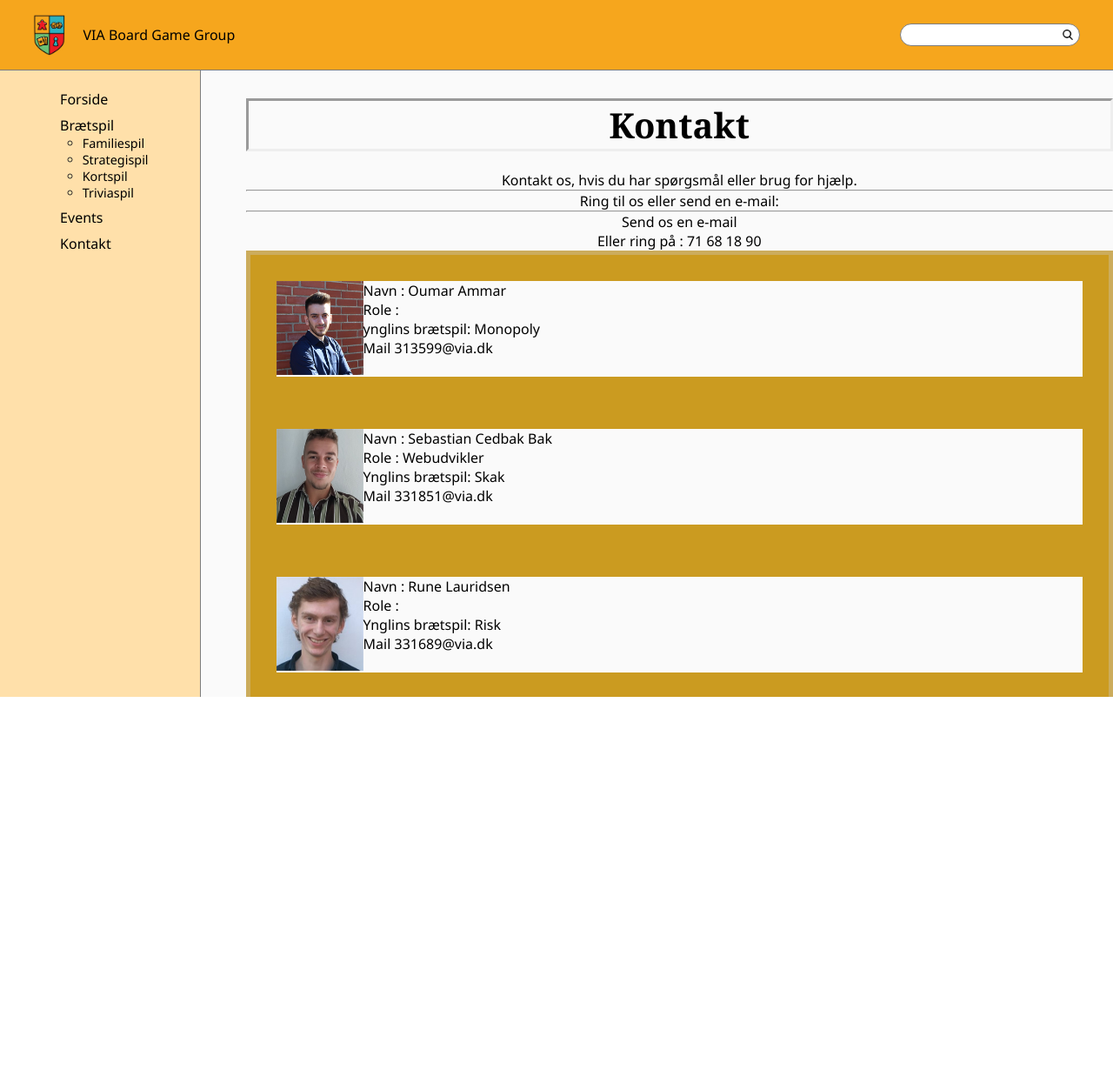
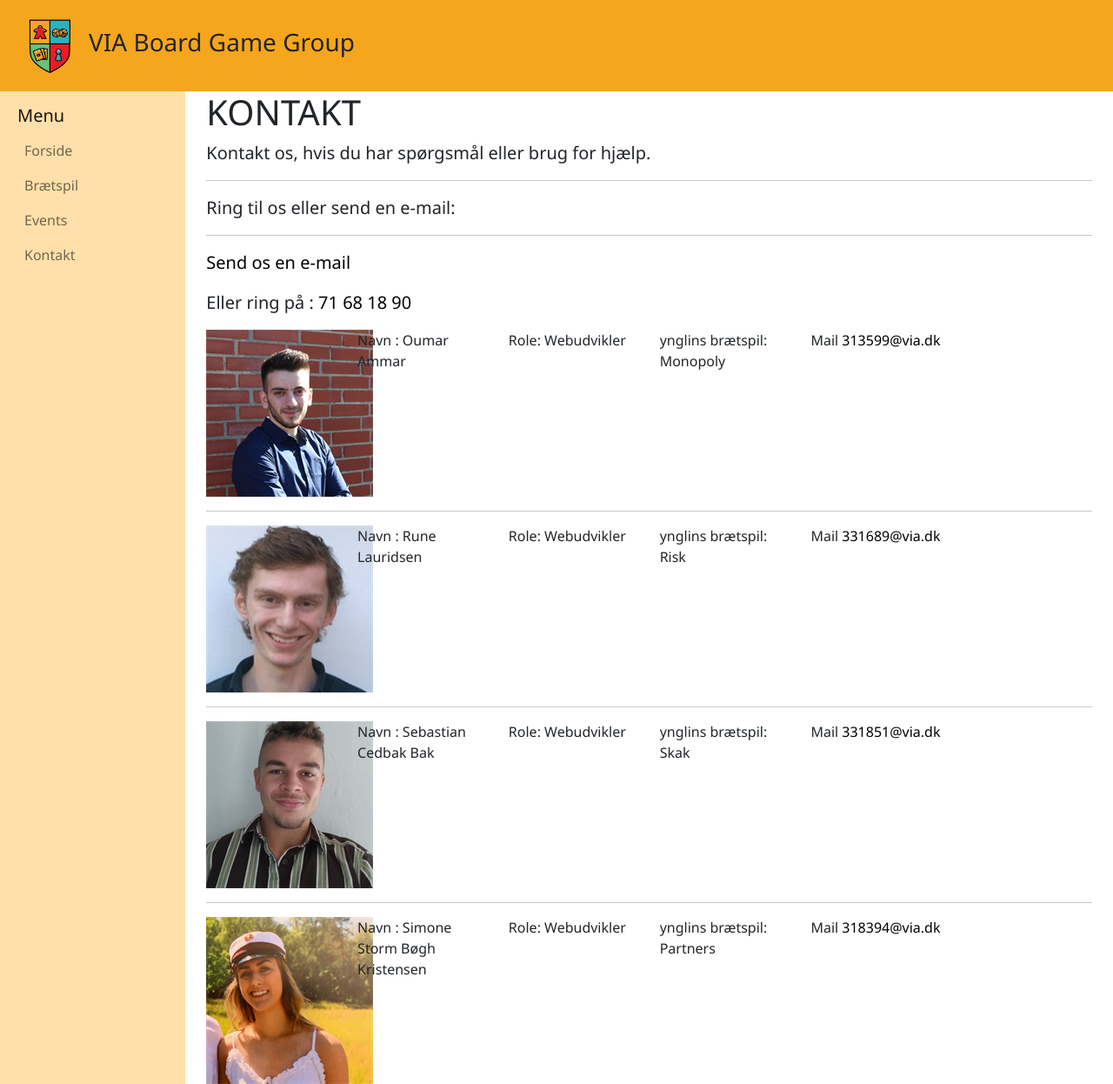
Before and after one commit to RuneLauridsen/SEP1-Assignment2, a plain HTML site: page pages/kontakt.html in a window 1280 px wide. Shown: the whole page at 87% size. Before the commit the page ends 801 px from the top, so only its background shows below. Drawn offline with Linux system fonts and the light colour scheme.

Commit message:
Ny bootstrap kontakt

```diff
--- a/pages/kontakt.html
+++ b/pages/kontakt.html
@@ -2,119 +2,160 @@
   Author: Omar
   Description: This is the contact information page
 -->
-
 <!DOCTYPE html>
 <html lang="en">
   <head>
-    <meta charset="utf-8">
-    <link rel="stylesheet" href="../css/b.css">
-    <link rel="stylesheet" href="../css/styles.css">
-    <title>Kontakt - VIA Board Game Group</title>
+    <meta charset="UTF-8">
+    <title>VIA Board Game Group</title>
     <link rel="icon" type="image/png" href="../images/icon.png">
+    <meta name="viewport" content="width=device-width, initial-scale=1.0">
+    <link href="../css/bootstrap.min.css" type="text/css" rel="stylesheet">
+    <link href="../css/styles.css" type="text/css" rel="stylesheet">
+    <script src="../js/bootstrap.min.js"></script>
   </head>
   <body>
-    <div>
-      <!-- This is the horizontal navigation bar at the top of the page -->
-      <div id="horiNavBar">
-        <img id="horiNavBarLogo" src="../images/icon.png" alt="Logo">
-        <h1 id="horiNavBarTitle">VIA Board Game Group</h1>
-        <div id="horiNavBarSearchCon">
-          <img id="horiNavBarSearchIcon" src="../images/search.png"
-            alt="Search
-            Icon">
+    <div class="container-fluid">
+      <div class="row" id="hori-navbar">
+        <div class="col-12 d-flex flex-row align-items-center">
+          <img id="hori-navbar-logo" src="../images/icon.png" alt="VIA Board
+            Game Group Logo">
+          <h3>VIA Board Game Group</h3>
         </div>
       </div>
-
-      <!-- This is the vertical navigation bar at the left side of the page -->
-      <div id="vertNavBar">
-        <ul id="vertNavBarList">
-          <li class="vertNavBarHeader"><a href="index.html">Forside</a></li>
-          <li class="vertNavBarHeader">
-            <a href="braetspil.html">Brætspil</a>
-            <ul class="vertNavBarSubList">
-              <li><a href="Familiespil.html">Familiespil</a></li>
-              <li><a href="strategispil.html">Strategispil</a></li>
-              <li><a href="kortspil.html">Kortspil</a></li>
-              <li><a href="triviaspil.html">Triviaspil</a></li>
+      <div class="row">
+        <!-- In md view, the #vert-navbar is positioned in column 1-2, as a vertical navbar.
+             In <=sm view, the #vert-navbar is collapsed into a hamburger menu. -->
+        <div class="col-md-2 p-0" id="vert-navbar-container">
+          <nav class="navbar navbar-expand-md">
+            <!-- In md view, we set flex-column, since menu items
+              should be stacked vertically in vertical navbar -->
+            <div class="container-fluid flex-md-column align-items-md-start
+              ms-2">
+              <p class="navbar-brand mb-md-0">Menu</p>
+              <button class="navbar-toggler" type="button">
+                data-bs-toggle="collapse" data-bs-target="#vert-navbar">
+                <span class="navbar-toggler-icon"></span>
+              </button>
+              <div class="collapse navbar-collapse" id="vert-navbar">
+                <ul class="navbar-nav flex-md-column">
+                  <li><a class="nav-link" href="index.html">Forside</a></li>
+                  <li>
+                    <!-- Simplified code for submenu from https://dev.to/codeply/bootstrap-5-sidebar-examples-38pb: -->
+                    <a class="nav-link" href="#vert-navbar-sub"
+                      data-bs-toggle="collapse">Brætspil</a>
+                    <ul class="collapse navbar-nav flex-column ms-md-2"
+                      id="vert-navbar-sub">
+                      <li><a href="braetspil.html" class="nav-link">Alle</a></li>
+                      <li><a href="familiespil.html" class="nav-link">Familie</a></li>
+                      <li><a href="strategispil.html" class="nav-link">Strategi</a></li>
+                      <li><a href="kortspil.html" class="nav-link">Kortspil</a></li>
+                      <li><a href="triviaspil.html" class="nav-link">Trivia</a></li>
                     </ul>
                   </li>
-          <li class="vertNavBarHeader"><a href="Events.html">Events</a></li>
-          <li class="vertNavBarHeader"><a href="kontakt.html">Kontakt</a></li>
+                  <li><a class="nav-link" href="events.html">Events</a></li>
+                  <li><a class="nav-link" href="kontakt.html">Kontakt</a></li>
                 </ul>
               </div>
-      <!-- Main content -->
-      <div id="mainCon">
-        <h2>Kontakt</h2><br>
+            </div>
+          </nav>
+        </div>
+
+        <div class="col">
+          <div class="container">
+            <div class="row">
+              <div class="container">
+                <h1>KONTAKT</h1>
                 <div id="info">
-          <pre>Kontakt os, hvis du har spørgsmål eller brug for hjælp.</pre>
+                  <p class="lead"> Kontakt os, hvis du har spørgsmål eller brug
+                    for hjælp.</p>
                   <hr>
-          <p>Ring til os eller send en e-mail:</p>
+                  <p class="lead">Ring til os eller send en e-mail:</p>
                   <hr>
-          <p><a href="mailto:313599@via.dk">Send os en e-mail</a></p>
-          <p> Eller ring på : <a href="tel:+457168189">71 68 18 90</a></p>
-        </div>
-        <div id="Persons">
-          <div id="Oumar">
-            <p><img class="kontakt_oumar"
-                src="../images/kontakt/Omar.png" alt="Picture of
-                Oumar" title="Oumar"
-                style="width:100px;height:108px;">
-            </p>
-            <div>
-              <p> Navn : Oumar Ammar</p>
-              <p> Role : </p>
-              <p> ynglins brætspil: Monopoly </p>
-              <p> Mail <a href="mailto:313599@via.dk">313599@via.dk</a>
-              </p>
-              <br>
+                  <p class="lead"> <a href="mailto:313599@via.dk">Send os en
+                      e-mail </a></p>
+                  <p class="lead"> Eller ring på : <a href="tel:+457168189">71
+                      68 18 90</a></p>
                 </div>
               </div>
-          <div id="Bak">
-            <img class="kontakt_Bak"
-              src="../images/kontakt/Bak.png"
-              alt="Picture of Bak" title="Bak"
-              style="width:100px;height:108px;">
-            <div>
-              <p> Navn : Sebastian Cedbak Bak</p>
-              <p> Role : Webudvikler</p>
-              <p> Ynglins brætspil: Skak</p>
-              <p> Mail <a href="mailto:331851@via.dk">331851@via.dk</a>
-              </p>
-              <br>
+              <div class="col-md-2">
+                <img src="../images/kontakt/Omar.png" alt="Oumar ">
+              </div>
+              <div class="col-md-2">
+                Navn : Oumar Ammar
+              </div>
+
+              <div class="col-md-2">
+                Role: Webudvikler
+              </div>
+              <div class="col-md-2">
+                ynglins brætspil: Monopoly
+              </div>
+              <div class="col-md-2">
+                <p> Mail <a href="mailto:313599@via.dk">313599@via.dk</a>
                 </div>
               </div>
-          <div id="Rune">
-            <p>
-              <img class="kontakt_Rune"
-                src="../images/kontakt/Rune.png"
-                alt="Picture of Rune" title="Rune"
-                style="width:100px;height:108px;">
-            </p>
-            <div>
-              <p> Navn : Rune Lauridsen</p>
-              <p> Role : </p>
-              <p> Ynglins brætspil: Risk</p>
+              <hr>
+              <div class="row">
+                <div class="col-md-2">
+                  <img src="../images/kontakt/Rune.png" alt="Rune ">
+                </div>
+                <div class="col-md-2">
+                  Navn : Rune Lauridsen
+                </div>
+                <div class="col-md-2">
+                  Role: Webudvikler
+                </div>
+                <div class="col-md-2">
+                  ynglins brætspil: Risk
+                </div>
+                <div class="col-md-2">
                   <p> Mail <a href="mailto:331689@via.dk">331689@via.dk</a>
-              </p>
-              <br>
                   </div>
                 </div>
-          <div id="Simone">
-            <p>
-              <img class="kontakt_Simone"
-                src="../images/kontakt/Simone.png"
-                alt="Picture of Simone" title="Simone"
-                style="width:100px;height:108px;">
-            </p>
-            <p> Navn : Simone Storm Bøgh Kristensen</p>
-            <p> Role : Webudvikler </p>
-            <p> Ynglins brætspil: Partners </p>
+                <hr>
+                <div class="row">
+                  <div class="col-md-2">
+                    <img src="../images/kontakt/Bak.png" alt="Sebastian ">
+                  </div>
+                  <div class="col-md-2">
+                    Navn : Sebastian Cedbak Bak
+                  </div>
+                  <div class="col-md-2">
+                    Role: Webudvikler
+                  </div>
+                  <div class="col-md-2">
+                    ynglins brætspil: Skak
+                  </div>
+                  <div class="col-md-2">
+                    <p> Mail <a href="mailto:331851@via.dk">331851@via.dk</a>
+                    </div>
+                  </div>
+                  <hr>
+                  <div class="row">
+                    <div class="col-md-2">
+                      <img src="../images/kontakt/Simone.png" alt="Simone ">
+                    </div>
+                    <div class="col-md-2">
+                      Navn : Simone Storm Bøgh Kristensen
+                    </div>
+
+                    <div class="col-md-2">
+                      Role: Webudvikler
+                    </div>
+                    <div class="col-md-2">
+                      ynglins brætspil: Partners
+                    </div>
+                    <div class="col-md-2">
                       <p> Mail <a href="mailto:318394@via.dk">318394@via.dk</a>
-            </p>
-            <br>
                       </div>
                     </div>
                   </div>
                 </div>
+              </div>
+            </div>
+
+
+
+
           </body>
         </html>
```
Lines whose indentation alone changed are shown as unchanged.
